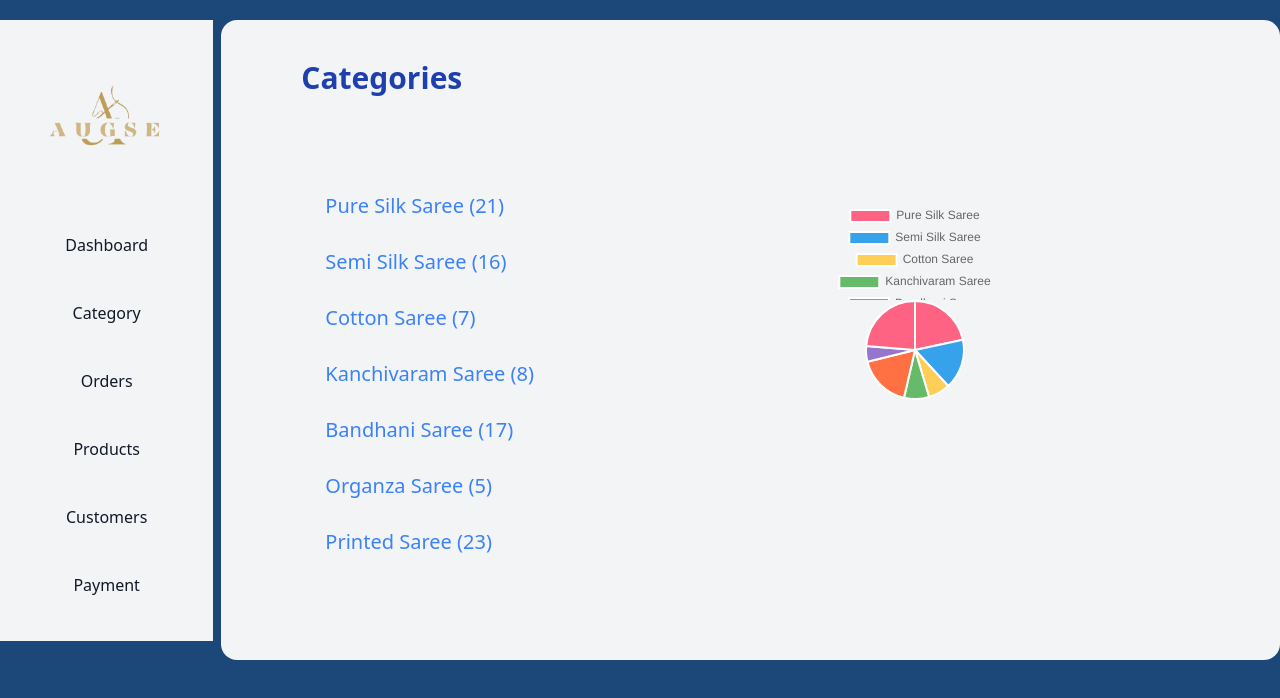
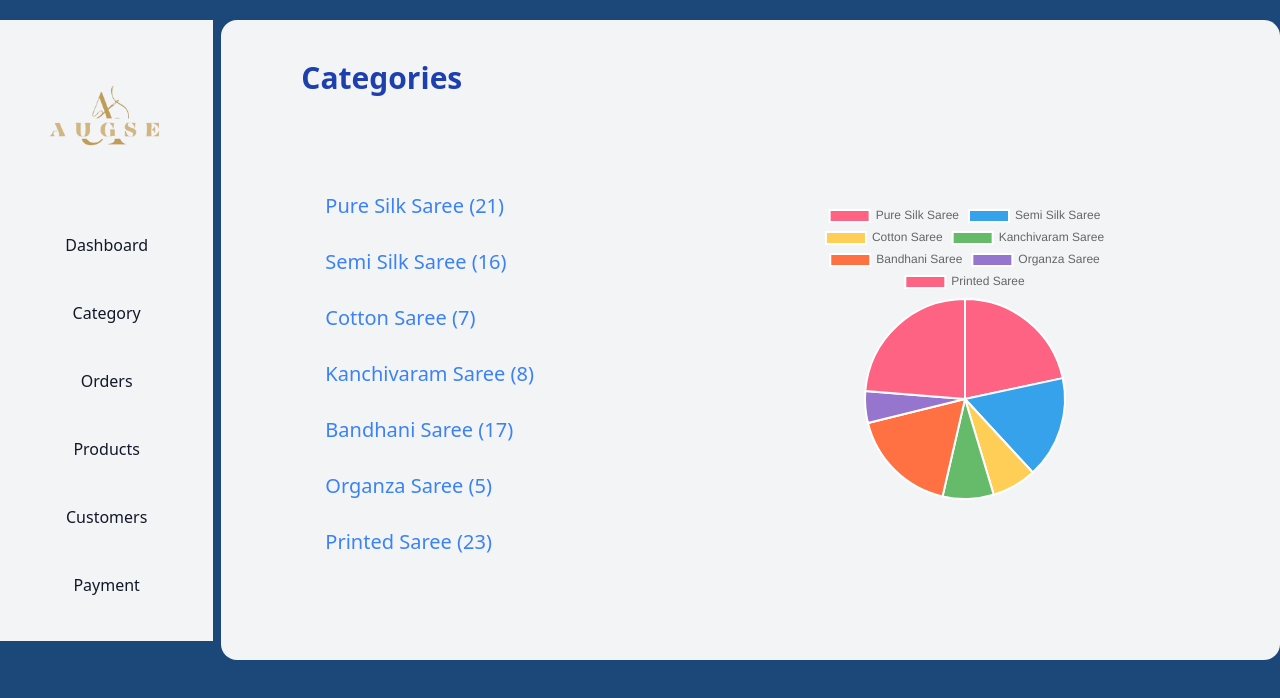
Before and after one commit to braceletProductions/augse-dashboard, a Next.js app: page /category/categories in a window 1280 px wide. Shown: the top 698 px of the page. Built offline with nearby package versions, Linux system fonts and the light colour scheme.

Commit message:
size of pie chart fixed

```diff
--- a/src/pages/category/categories.jsx
+++ b/src/pages/category/categories.jsx
@@ -71,7 +71,7 @@ const Categories = () => {
         label: tooltipCallback,
       },
     },
-    coutout: "60%",
+    coutout: "50%",
     responsive: true,
   };
 
@@ -105,12 +105,7 @@ const Categories = () => {
 
               {/* Display the pie chart */}
               <div className="text-blue-400 text-xl p-6 mt-6 rounded-xl mb-6">
-                <Pie
-                  data={pieChartData}
-                  options={pieChartOptions}
-                  height="200px"
-                  width="200px"
-                />
+                <Pie data={pieChartData} options={pieChartOptions} />
               </div>
             </div>
           </div>
```
